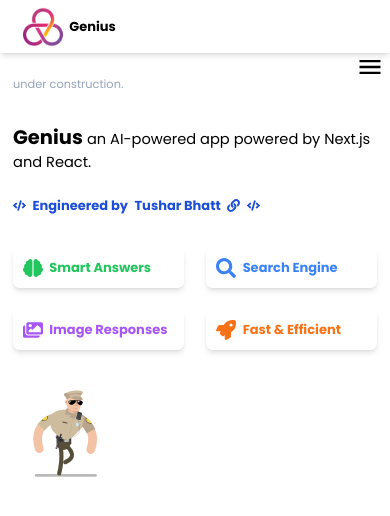
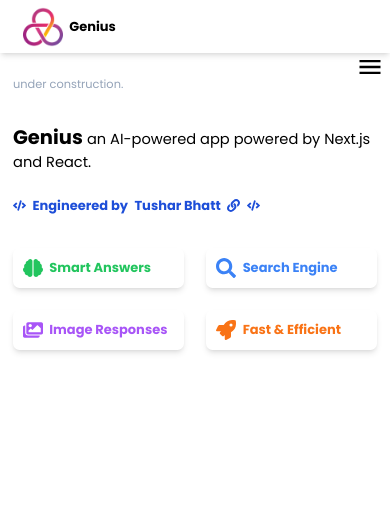
Before and after one commit to TusharBhatt1/genius, a Next.js app: page / in a window 390 px wide. Shown: the top 516 px of the page. Built offline with nearby package versions, Linux system fonts and the light colour scheme.

Commit message:
responsive design

```diff
--- a/app/page.tsx
+++ b/app/page.tsx
@@ -55,7 +55,7 @@ export default function HomePage() {
             <span className="font-bold">Fast & Efficient</span>
           </div>
         </div>
-        <span className="h-32 w-32">
+        <span className="hidden sm:block h-40 w-40">
           <Lottie animationData={animation} />
         </span>
       </div>
```
